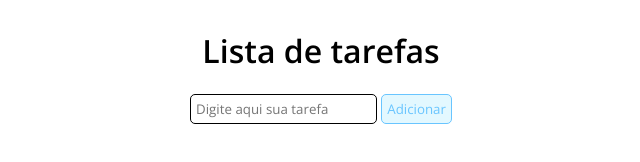
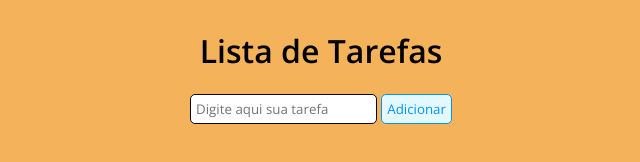
Before and after one commit to arthurpnuness/lista-de-tarefas, a plain HTML site: page index.html in a window 1280 px wide. Shown: the whole page, without its empty margins (319-959 px from the left). Drawn offline with nearby package versions, Linux system fonts and the light colour scheme.

Commit message:
mudanças

```diff
--- a/css/style.css
+++ b/css/style.css
@@ -5,6 +5,7 @@
 }
 
 body {
+  background-color: #f29d2ec7;
   display: flex;
   align-items: center;
   justify-content: center;
@@ -12,10 +13,10 @@ body {
 }
 
 button {
-  border: 1px solid rgb(105, 197, 255);
+  border: 1px solid rgb(0, 150, 243);
   border-radius: 5px;
   background-color: rgb(227, 248, 255);
-  color: rgb(105, 197, 255);
+  color: rgb(0, 150, 243);
   text-align: center;
   padding: 5px;
 }
@@ -23,7 +24,7 @@ button {
 input[type="text"] {
   padding: 5px;
   border-radius: 5px;
-  border: 1px solid black;
+  border: 1px solid rgb(8, 8, 8);
 }
 
 #tasks {
--- a/index.html
+++ b/index.html
@@ -7,7 +7,7 @@
     <title>To-do list</title>
 </head>
 <body>
-    <h1>Lista de tarefas</h1>
+    <h1>Lista de Tarefas</h1>
     <div id="list">
         <form id="task-form">
             <input id="task-input" name="tarefa" type="text" placeholder="Digite aqui sua tarefa" />
```
